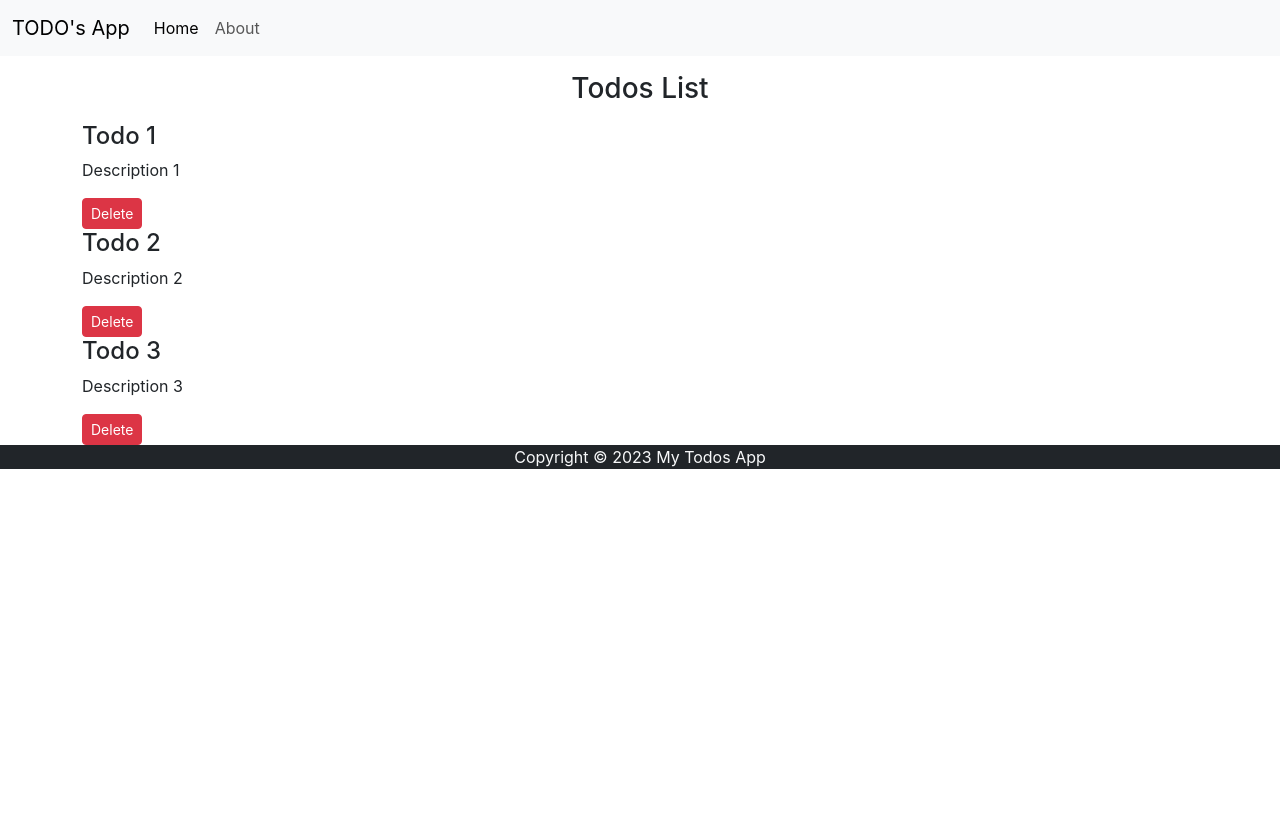
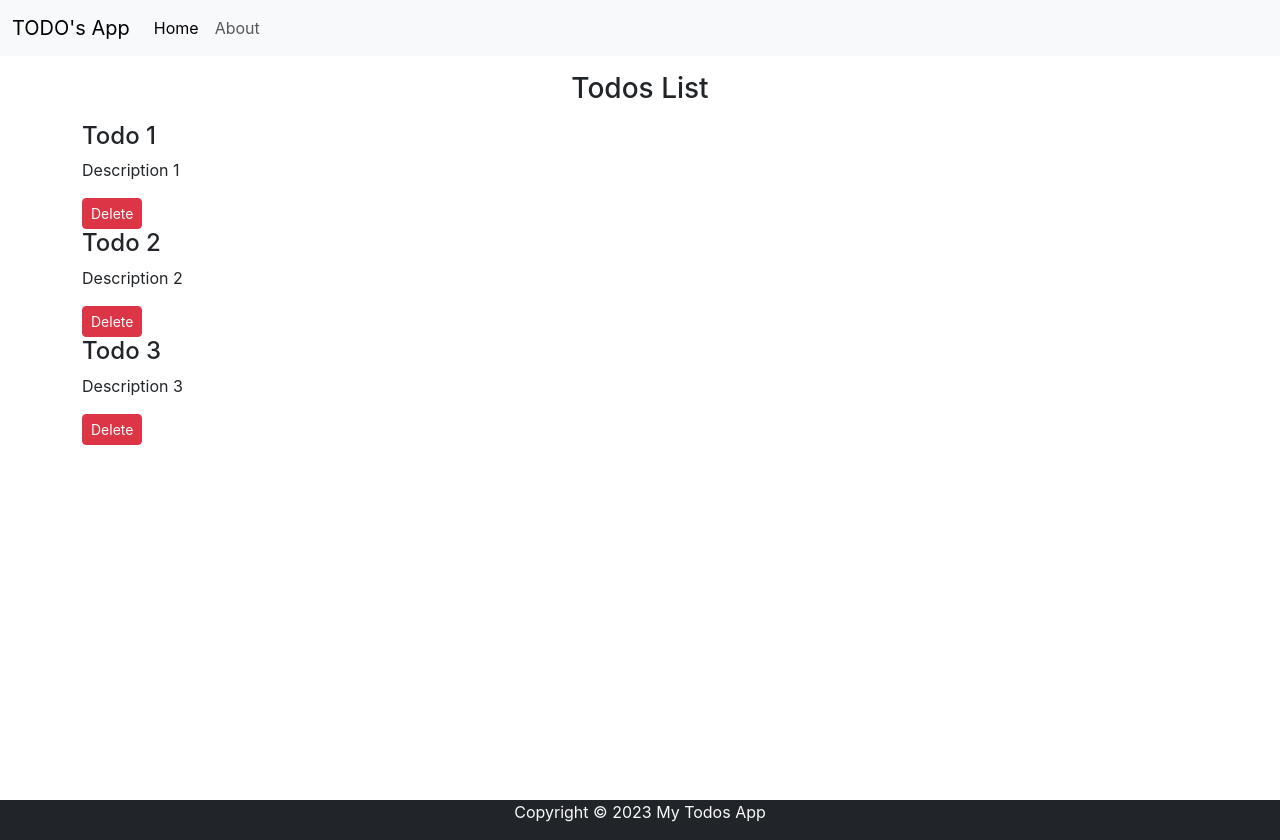
Before and after one commit to shantanu994/reactify-ui, a React (Create React App) app in the folder todo-list/: page / in a window 1280 px wide. Before the commit the page ends 800 px from the top, so only its background shows below. Built offline with nearby package versions, Linux system fonts and the light colour scheme.

Commit message:
TODO's List

```diff
--- a/todo-list/src/MyComponents/Footer.js
+++ b/todo-list/src/MyComponents/Footer.js
@@ -2,7 +2,7 @@ import React from "react";
 
 const Footer = () => {
   return (
-    <footer className="bg-dark text-light text-center">
+    <footer className="bg-dark text-light text-center" style={{ position: 'absolute', top: '100vh', width: '100%', height: '5vh' }}>
       <p className="text-center">
         Copyright © 2023 My Todos App
         </p>
```
